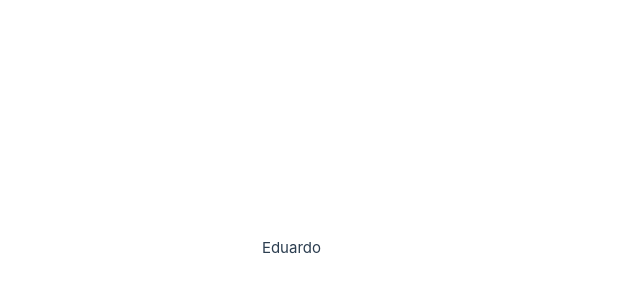
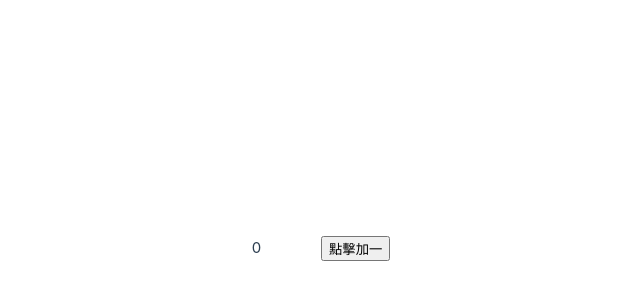
Before and after one commit to backtestdog/backtestdog-cms, a Vue app: page / in a window 1280 px wide. Shown: the part 152-452 px from the top of the page, without its empty margins (319-959 px from the left). Built offline with nearby package versions, Linux system fonts and the light colour scheme.

Commit message:
fix: adjust pinia to composition API(#pinia)

```diff
--- a/src/components/Home.vue
+++ b/src/components/Home.vue
@@ -1,11 +1,16 @@
 <template>
-  <div>{{ counterStore.name }}</div>
+  <div>{{ count }}</div>
+  <button @click="increment">點擊加一</button>
 </template>
 
 <script setup>
 import { useCounterStore } from '@/store/counter'
+import { storeToRefs } from 'pinia'
 
 const counterStore = useCounterStore()
+
+const { count } = storeToRefs(counterStore)
+const { increment } = counterStore
 </script>
 
 <style></style>
--- a/src/store/counter.ts
+++ b/src/store/counter.ts
@@ -1,13 +1,16 @@
 import { defineStore } from 'pinia'
+import { ref } from 'vue'
 
-export const useCounterStore = defineStore('counter', {
-  state: () => ({ count: 0, name: 'Eduardo' }),
-  getters: {
-    doubleCount: (state) => state.count * 2
-  },
-  actions: {
-    increment() {
-      this.count++
-    }
+export const useCounterStore = defineStore('counter', () => {
+  const count = ref(0)
+
+  const doubleCount = () => {
+    return count.value * 2
   }
+
+  const increment = () => {
+    count.value++
+  }
+
+  return { count, doubleCount, increment }
 })
```
